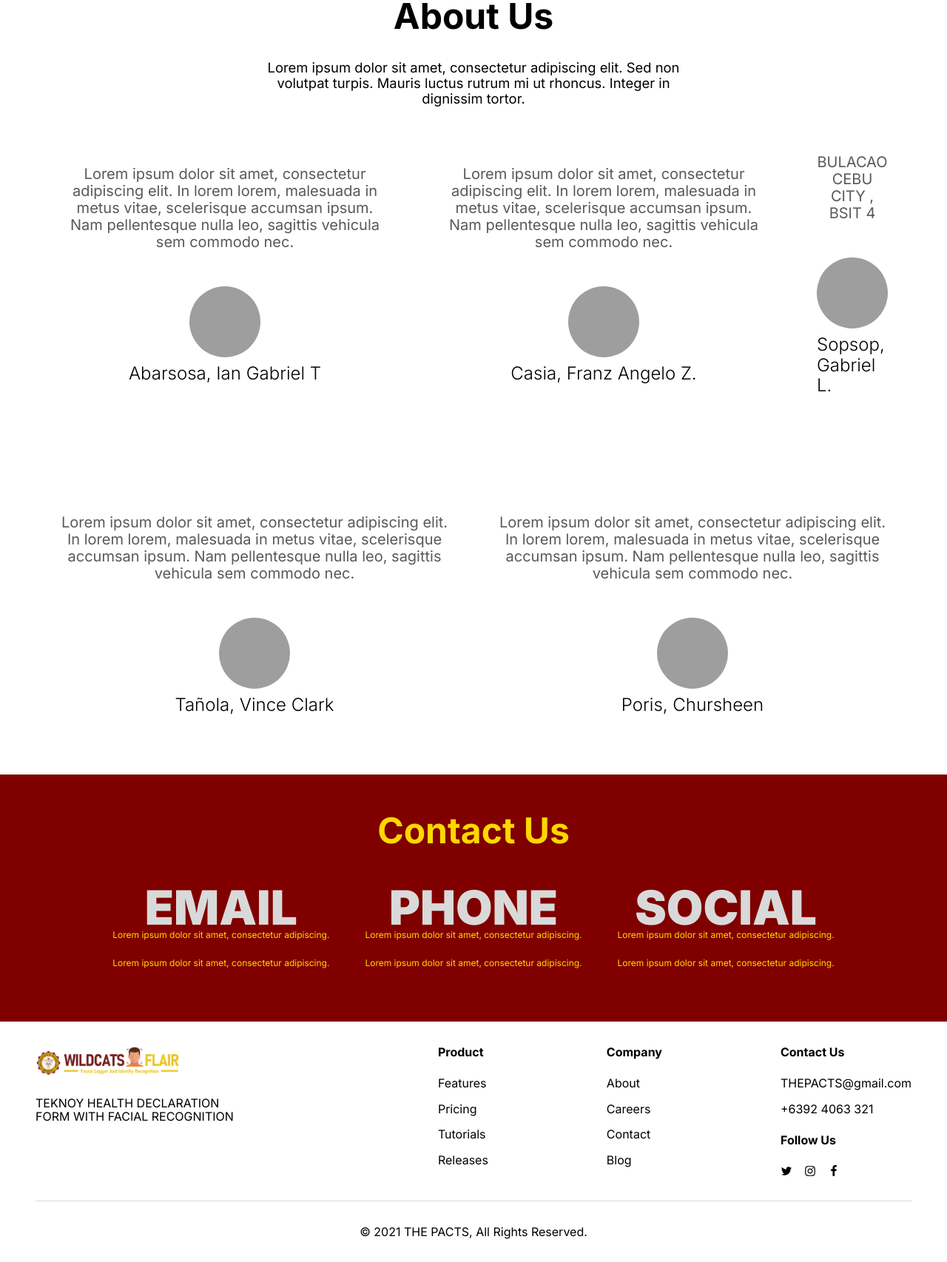
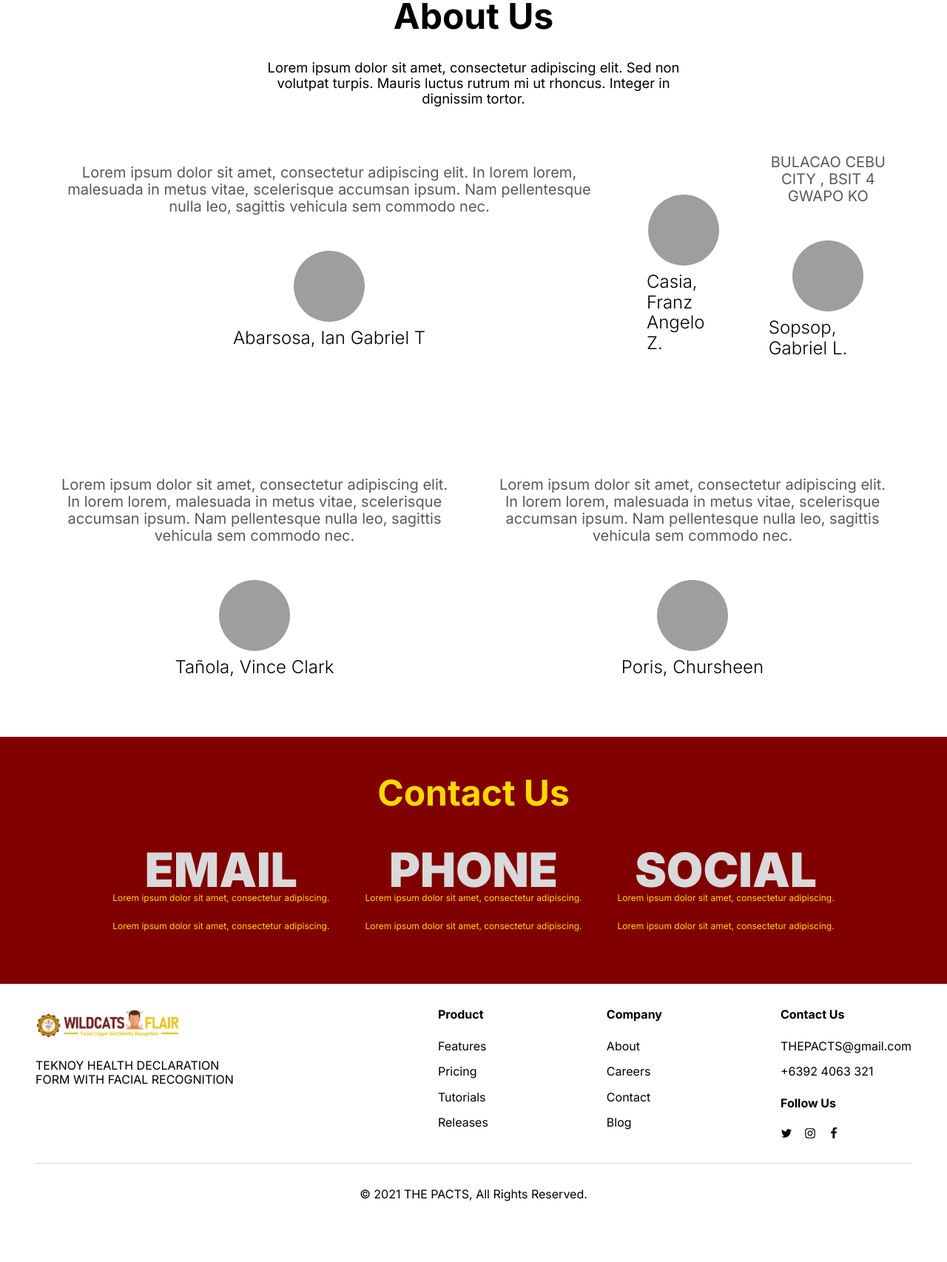
Before and after one commit to Demigud/flair, a Django app: page / in a window 1280 px wide. Shown: the part 1388-3094 px from the top of the page at 74% size. After the commit the page ends 3012 px from the top, so only its background shows below. Run offline with Django 4.2, Linux system fonts and the light colour scheme; grey boxes are pictures that could not be loaded.

Commit message:
update description

```diff
--- a/flairsite/myapp/templates/index.html
+++ b/flairsite/myapp/templates/index.html
@@ -272,10 +272,7 @@
             <header class="home-testimonial-card1">
               <div class="home-testimonial2">
                 <span class="home-text17">
-                  Lorem ipsum dolor sit amet, consectetur adipiscing elit. In
-                  lorem lorem, malesuada in metus vitae, scelerisque accumsan
-                  ipsum. Nam pellentesque nulla leo, sagittis vehicula sem
-                  commodo nec.
+
                 </span>
                 <img
                   alt="profile"
@@ -288,7 +285,7 @@
             <header class="home-testimonial-card2">
               <div class="home-testimonial3">
                 <span class="home-text19">
-                  BULACAO CEBU CITY , BSIT 4
+                  BULACAO CEBU CITY , BSIT 4 GWAPO KO
                 </span>
                 <img
                   alt="profile"
```
